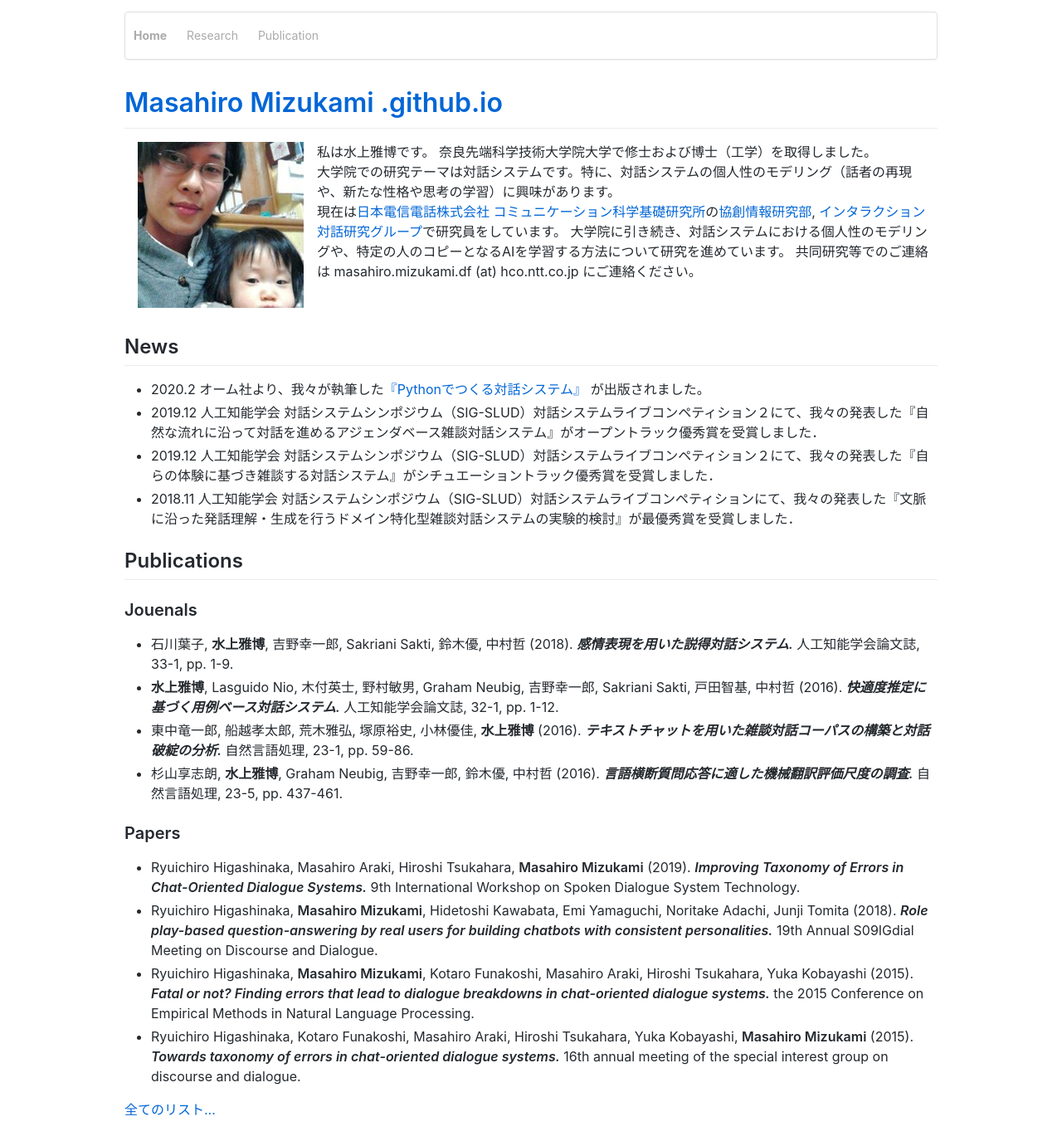
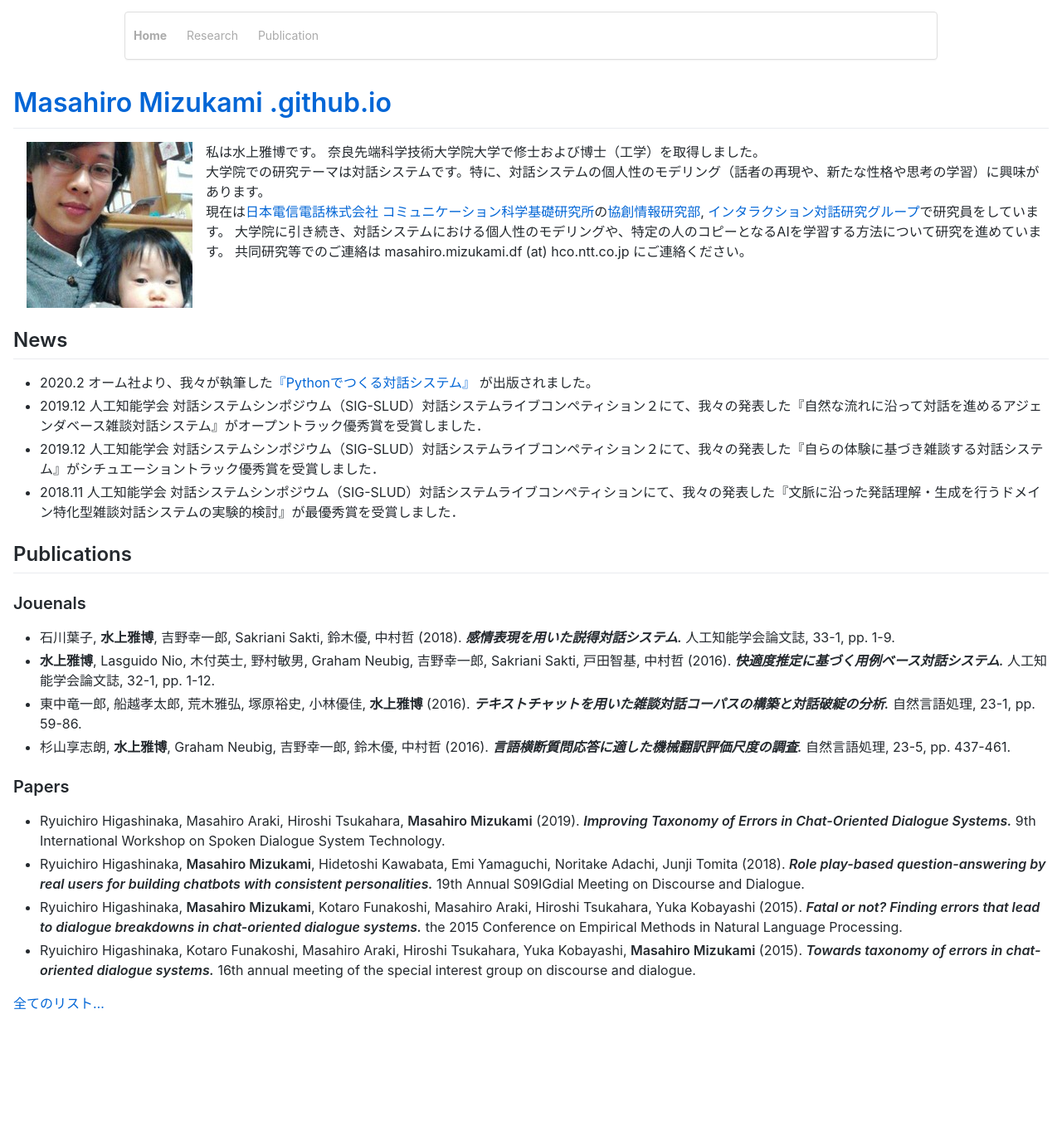
Before and after one commit to masahiro-mi/masahiro-mi.github.io, a Jekyll site: the page built from index.md, in a window 1280 px wide. Shown: the whole page at 83% size. Built offline with Jekyll 4.4.1, drawn with Linux system fonts in a browser that asks for light colours; comment, search, counter and statistics services are not loaded; after the commit the page ends 1253 px from its top, so only the background shows below that.

Commit message:
Update default.html

```diff
--- a/_layouts/default.html
+++ b/_layouts/default.html
@@ -10,7 +10,7 @@
     {% include head-custom.html %}
   </head>
   <body>
-    <div class="container-lg px-3 my-5 markdown-body">
+    <div class="container-xl px-3 my-5 markdown-body">
       {% if site.title and site.title != page.title %}
       <h1><a href="{{ "/" | absolute_url }}">{{ site.title }}</a></h1>
       {% endif %}
```
